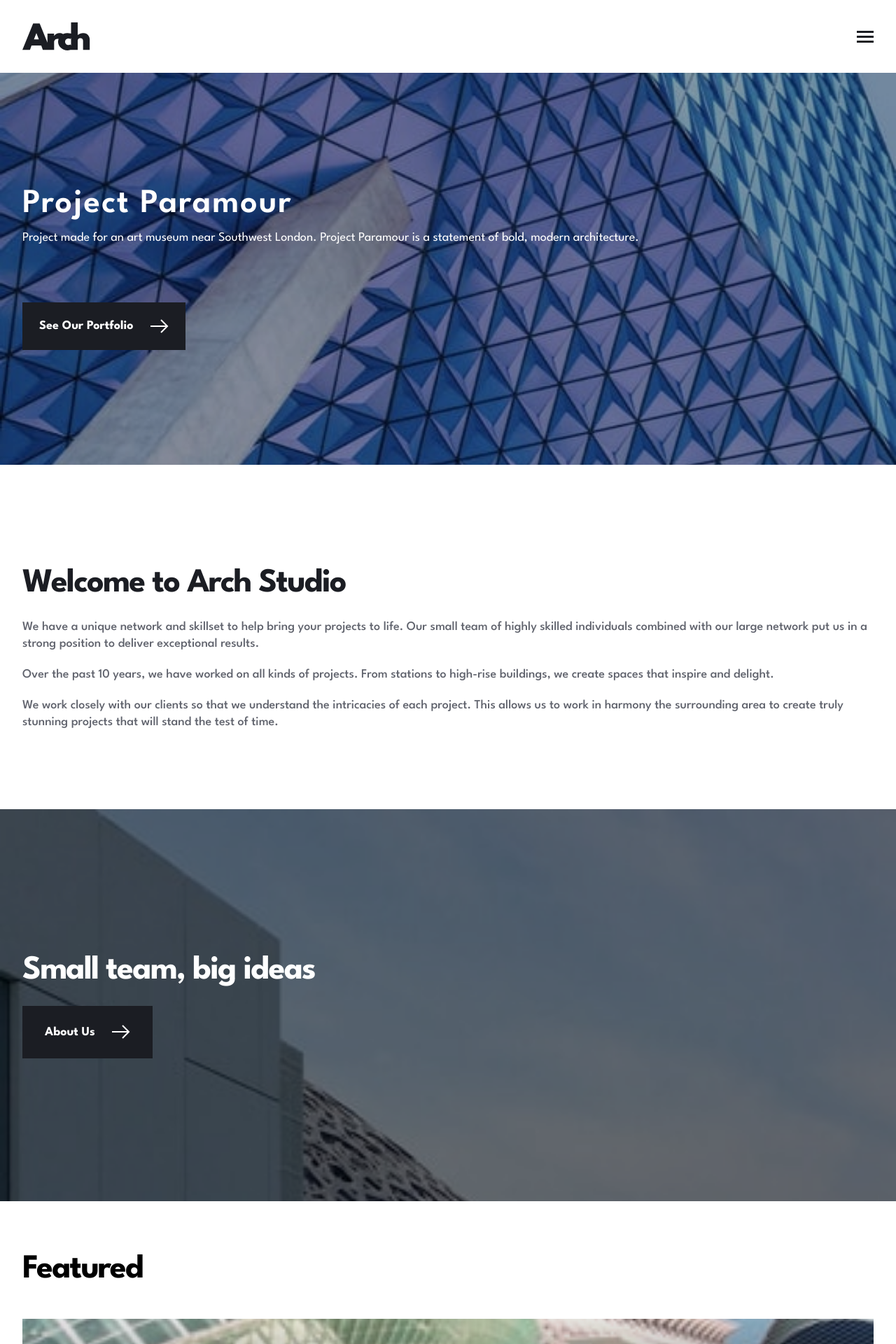
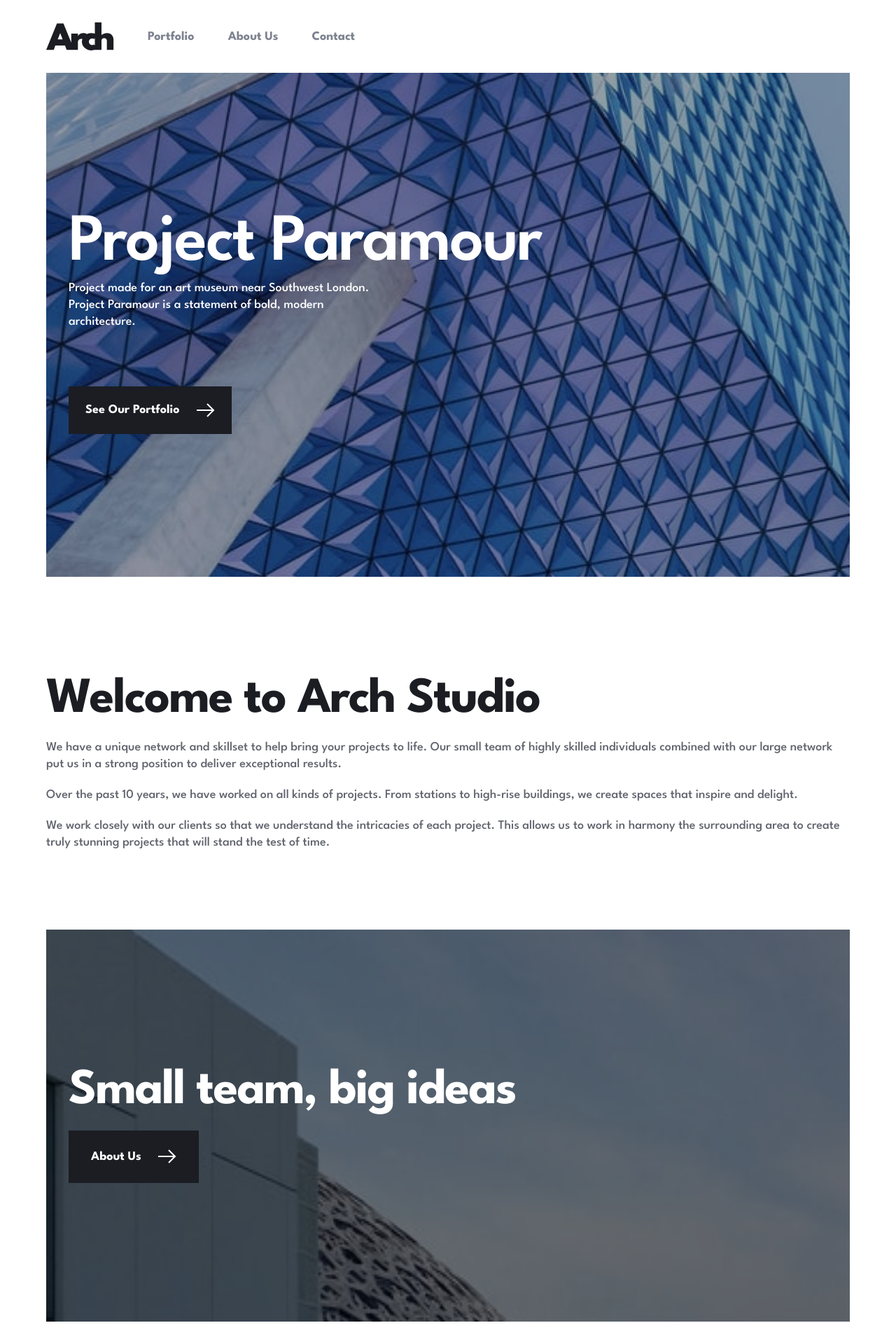
Before and after one commit to David-Henery4/Arch-Studio-website, a React (Vite) app: page / in a window 1280 px wide. Shown: the top 1920 px of the page at 70% size. Built offline with nearby package versions, Linux system fonts and the light colour scheme.

Commit message:
home-small-tablet-layout

```diff
--- a/src/components/home/AboutCTA.jsx
+++ b/src/components/home/AboutCTA.jsx
@@ -2,9 +2,9 @@ import { ArrowIcon } from "../../assets/icons";
 
 const AboutCTA = () => {
   return (
-    <section className="relative w-full p-8 col-start-1 col-end-13 min-h-[560px] bg-aboutCTAMob bg-no-repeat bg-cover flex flex-col justify-center items-start gap-6">
+    <section className="relative w-full p-8 col-start-1 col-end-13 min-h-[560px] bg-aboutCTAMob bg-no-repeat bg-cover flex flex-col justify-center items-start gap-6 mdTab:col-start-2 mdTab:col-end-12">
       <div className="absolute top-0 left-0 w-full h-full bg-black/50"></div>
-      <h3 className="relative text-lrgHeadingMob text-white font-bold leading-lrgHeadingMob tracking-lrgMedHeadingMob">Small team, big ideas</h3>
+      <h3 className="relative text-lrgHeadingMob text-white font-bold leading-lrgHeadingMob tracking-lrgMedHeadingMob smTab:text-medHeading smTab:leading-medHeading smTab:tracking-lrgMedHeading">Small team, big ideas</h3>
       <a
         href="#"
         className="relative px-8 py-6 bg-veryDarkBlue text-white font-bold text-bodyText inline-flex justify-center items-center gap-6"
--- a/src/components/home/Featured.jsx
+++ b/src/components/home/Featured.jsx
@@ -1,15 +1,10 @@
 import { ArrowIcon } from "../../assets/icons";
-import {
-  projectDelSolMob,
-  projectPrototypeMob,
-  projectTowerMob,
-} from "../../assets/portfolio";
 import featuredData from "../../miscData/featuredProjectsData";
 
 const Featured = () => {
   return (
     <section className="w-full col-start-2 col-end-12 grid gap-11 py-[72px]">
-      <h3 className="text-xtraLrgHeadingMob leading-lrgHeadingMob tracking-lrgMedHeadingMob font-bold">
+      <h3 className="text-xtraLrgHeadingMob leading-lrgHeadingMob tracking-lrgMedHeadingMob font-bold smTab:text-medHeading smTab:leading-medHeading smTab:tracking-lrgMedHeading">
         Featured
       </h3>
       {/* THUMB CONTAINER */}
@@ -24,9 +19,9 @@ const Featured = () => {
               <div className="absolute w-full h-full top-0 left-0 bg-gradient-to-b from-black/10 to-black/60 z-10"></div>
               <picture>
                 <source srcSet="" media="" />
-                <source srcSet="" media="" />
+                <source srcSet={item?.image?.tab} media="(min-width:25em)" />
                 <img
-                  className="absolute top-0 left-0 h-full w-full object-cover"
+                  className="absolute top-0 left-0 h-full w-full object-cover object-top"
                   src={item?.image?.mob}
                   alt="featured project thumbnail"
                   srcSet={item?.image?.mob}
--- a/src/components/home/Hero.jsx
+++ b/src/components/home/Hero.jsx
@@ -12,7 +12,7 @@ const Hero = () => {
   // with index being used to select the
   // correct one.
   return (
-    <section className="col-start-1 col-end-13 w-full min-h-[560px] p-8 relative text-white">
+    <section className="col-start-1 col-end-13 w-full min-h-[560px] p-8 relative text-white smTab:min-h-[720px] mdTab:col-start-2 mdTab:col-end-12 ">
       <div className="absolute top-0 left-0 w-full h-full bg-[#000000] opacity-[.35] z-10"></div>
       <picture>
         <source srcSet={paramourTabHeroImg} />
@@ -27,15 +27,15 @@ const Hero = () => {
       </picture>
       <div className="relative z-20 h-full w-full flex flex-col justify-center items-start gap-20">
         <div className="grid gap-3 ">
-          <h1 className="text-xtraLrgHeadingMob leading-xtraLrgHeadingMob tracking-xtraLrgHeadingMob font-semibold">
+          <h1 className="text-xtraLrgHeadingMob leading-xtraLrgHeadingMob tracking-xtraLrgHeadingMob font-semibold smTab:text-lrgHeading smTab:leading-lrgHeading smTab:tracking-lrgMedHeading">
             Project Paramour
           </h1>
-          <p className="text-bodyText leading-bodyText">
+          <p className="text-bodyText leading-bodyText max-w-md font-medium">
             Project made for an art museum near Southwest London. Project
             Paramour is a statement of bold, modern architecture.
           </p>
         </div>
-        <PortfolioCTA/>
+        <PortfolioCTA />
       </div>
     </section>
   );
--- a/src/components/home/Welcome.jsx
+++ b/src/components/home/Welcome.jsx
@@ -3,7 +3,7 @@ const Welcome = () => {
   return (
     <section className="w-full col-start-2 col-end-12 pt-36 pb-28">
       <div className="grid gap-6">
-        <h2 className="text-veryDarkBlue text-lrgHeadingMob leading-lrgHeadingMob tracking-lrgMedHeadingMob font-bold">Welcome to Arch Studio</h2>
+        <h2 className="text-veryDarkBlue text-lrgHeadingMob leading-lrgHeadingMob tracking-lrgMedHeadingMob font-bold smTab:text-medHeading smTab:leading-medHeading smTab:tracking-lrgMedHeading">Welcome to Arch Studio</h2>
         <p className="inline-flex flex-col justify-center items-start gap-5 text-bodyText leading-bodyText font-medium text-darkGrey">
           <span>
             We have a unique network and skillset to help bring your projects to
--- a/src/components/shared/Footer.jsx
+++ b/src/components/shared/Footer.jsx
@@ -1,6 +1,7 @@
 import { Logo } from "../../assets/icons";
 import { Link } from "react-router-dom";
-import {PortfolioCTA} from "../../components"
+import { PortfolioCTA } from "../../components";
+import navigationData from "../../miscData/navigationData";
 
 const Footer = () => {
   return (
@@ -10,21 +11,19 @@ const Footer = () => {
         <div className="w-[120px] h-[120px] bg-veryDarkBlue grid place-items-center">
           <Logo className="fill-white" />
         </div>
-        <ul className="flex flex-col justify-center items-center gap-8">
-          <li>
-            <Link>Portfolio</Link>
-          </li>
-          <li>
-            <Link>About Us</Link>
-          </li>
-          <li>
-            <Link>Contact</Link>
-          </li>
+        <ul className="flex flex-col justify-center items-center gap-8 text-mediumGrey text-bodyText leading-[25px] font-bold">
+          {navigationData.map(nav => {
+            return (
+              <li key={nav?.id}>
+                <Link to={nav?.link} >{nav?.name}</Link>
+              </li>
+            );
+          })}
         </ul>
         <PortfolioCTA />
       </div>
     </footer>
   );
-}
+};
 
-export default Footer
+export default Footer;
--- a/src/components/shared/Navbar.jsx
+++ b/src/components/shared/Navbar.jsx
@@ -1,10 +1,21 @@
 import { Logo, BurgerIcon } from "../../assets/icons";
+import navigationData from "../../miscData/navigationData";
+import { Link } from "react-router-dom";
 
 const Navbar = () => {
   return (
-    <nav className="col-start-2 col-end-12 py-8 flex justify-between items-center">
-      <Logo className="fill-veryDarkBlue"/>
-      <BurgerIcon />
+    <nav className="col-start-2 col-end-12 py-8 flex justify-between items-center mdTab:justify-start mdTab:gap-12">
+      <Logo className="fill-veryDarkBlue" />
+      <ul className="hidden mdTab:flex justify-center items-end gap-12 text-bodyText leading-[25px] font-bold text-mediumGrey">
+        {navigationData.map((nav) => {
+          return (
+            <li key={nav?.id}>
+              <Link>{nav?.name}</Link>
+            </li>
+          );
+        })}
+      </ul>
+      <BurgerIcon className="mdTab:hidden" />
     </nav>
   );
 };
--- a/src/layout/SharedLayout.jsx
+++ b/src/layout/SharedLayout.jsx
@@ -3,10 +3,10 @@ import {Navbar, Footer} from "../components";
 
 const SharedLayout = () => {
   return (
-    <main className="font-spartan grid grid-cols-mob">
+    <main className="font-spartan grid grid-cols-mob mdTab:grid-cols-mdTab">
       <Navbar />
       <Outlet />
-      <Footer/>
+      <Footer />
     </main>
   );
 }
--- /dev/null
+++ b/src/miscData/navigationData.js
@@ -0,0 +1,21 @@
+
+
+const navigationData = [
+  {
+    id: 1,
+    name: "Portfolio",
+    link: "/",
+  },
+  {
+    id: 2,
+    name: "About Us",
+    link: "/",
+  },
+  {
+    id: 3,
+    name: "Contact",
+    link: "/",
+  },
+]
+
+export default navigationData
--- a/tailwind.config.js
+++ b/tailwind.config.js
@@ -2,6 +2,11 @@
 export default {
   content: ["./index.html", "./src/**/*.{js,jsx}"],
   theme: {
+    screens: {
+      lrgMob: "25em", // 400px not used yet
+      smTab: "32.81em", // 525px
+      mdTab: "39.06em", // 625px
+    },
     colors: {
       white: "#ffffff",
       black: "#000000",
@@ -56,6 +61,7 @@ export default {
       },
       gridTemplateColumns: {
         mob: "32px repeat(10,1fr) 32px",
+        mdTab: "66px repeat(10,1fr) 66px",
         tab: "98px repeat(10,1fr) 98px",
         desk: "165px repeat(10,1fr) 165px",
       },
```
